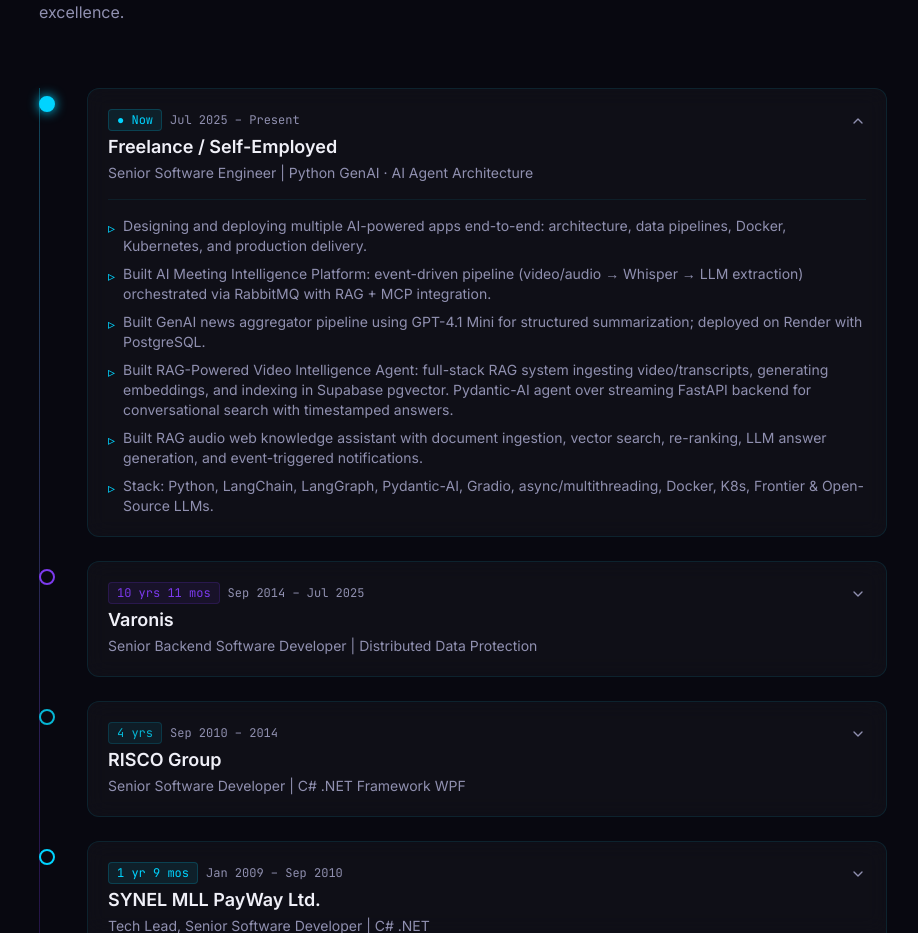
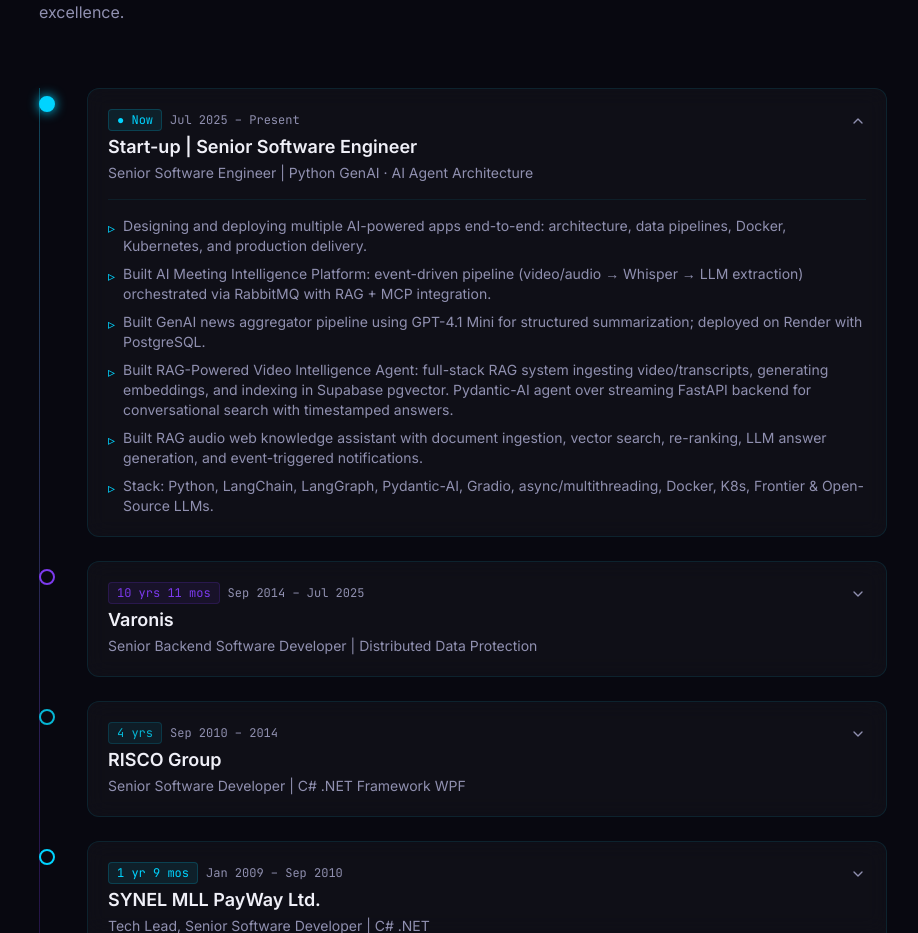
Before and after one commit to gek007/professional-site, a Next.js app: page / in a window 1280 px wide. Shown: the part 3286-4219 px from the top of the page, without its empty margins (177-1095 px from the left). Built offline with nearby package versions, Linux system fonts and the light colour scheme.

Commit message:
fix: rename Freelance company to 'Start-up | Senior Software Engineer'
Made-with: Cursor

```diff
--- a/components/Career.tsx
+++ b/components/Career.tsx
@@ -5,7 +5,7 @@ import { ChevronDown } from "lucide-react";
 
 const jobs = [
   {
-    company: "Freelance / Self-Employed",
+    company: "Start-up | Senior Software Engineer",
     role: "Senior Software Engineer | Python GenAI · AI Agent Architecture",
     period: "Jul 2025 – Present",
     duration: "Current",
```
